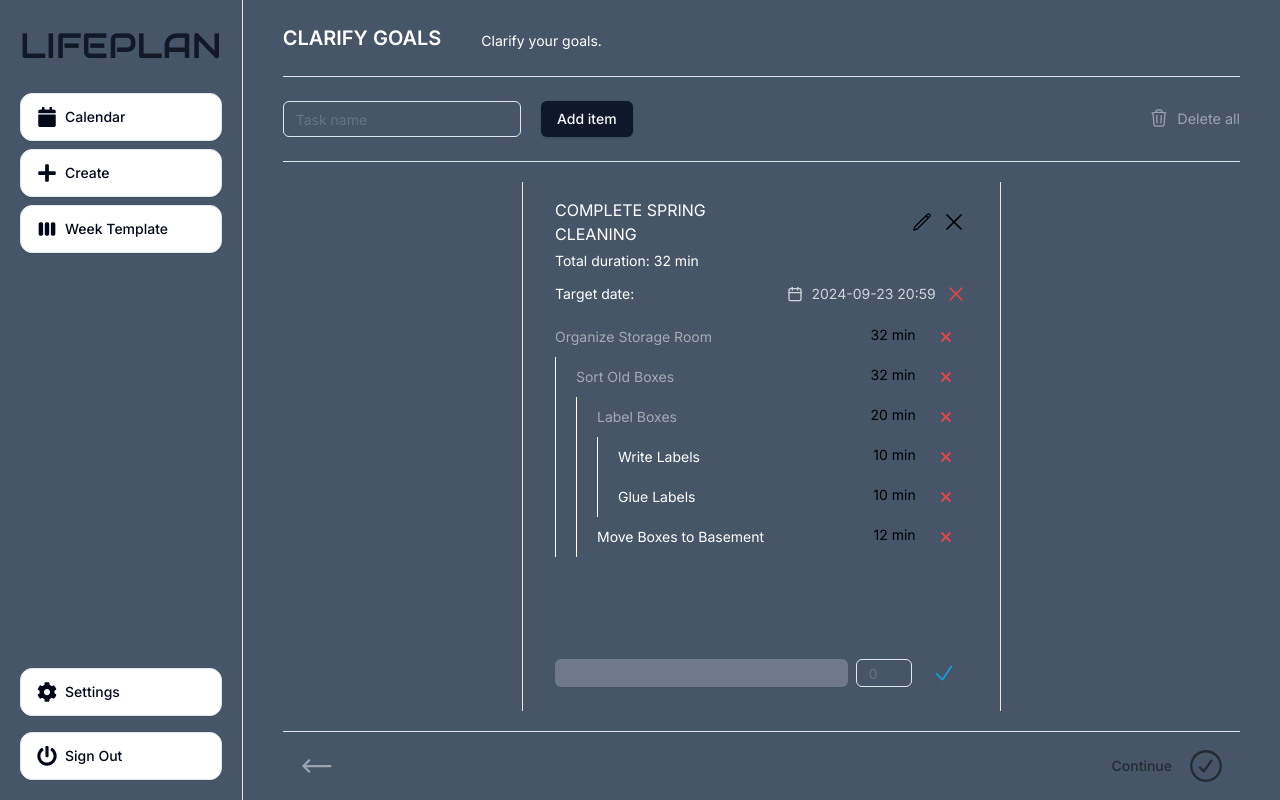
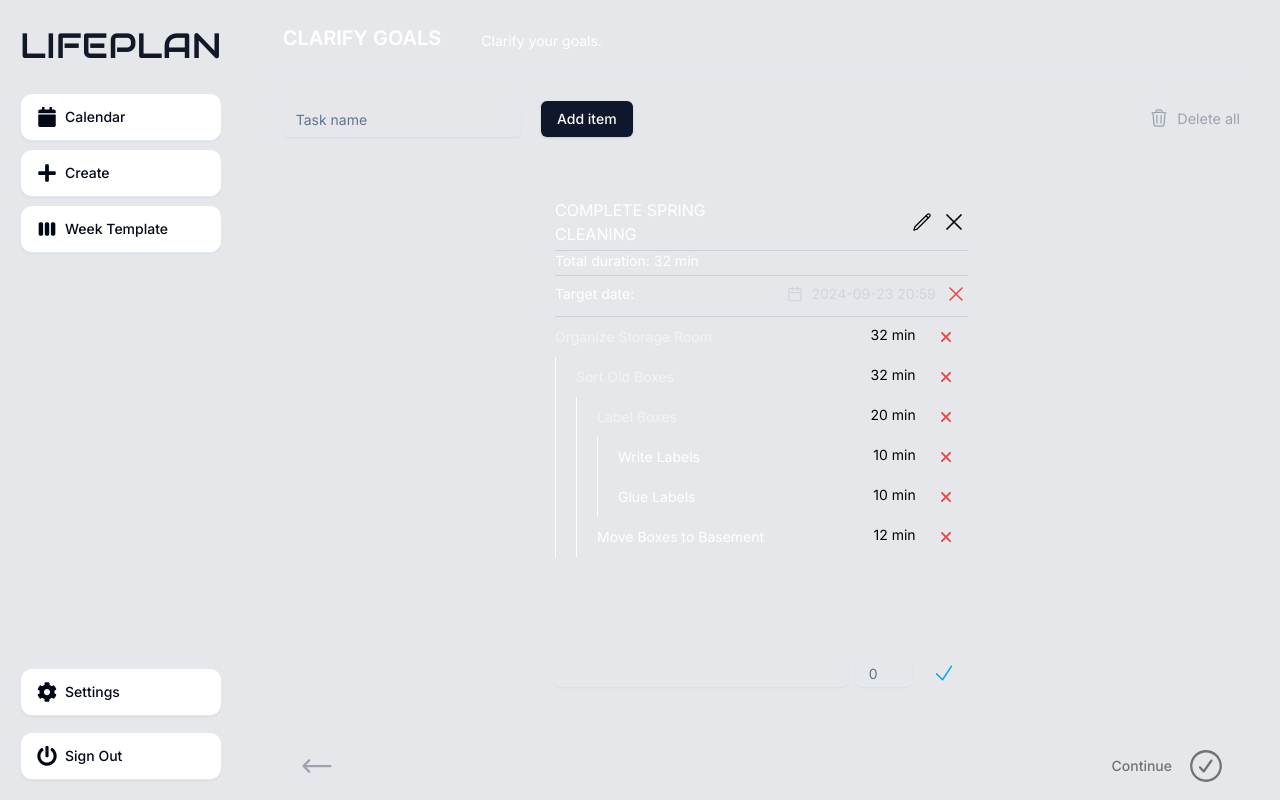
Before and after one commit to marcusryden92/lifeplan, a Next.js app: page /create/clarify-goals in a window 1280 px wide. Built offline with nearby package versions, Linux system fonts and the light colour scheme; no server answers.

Commit message:
set background white

```diff
--- a/app/(protected)/layout.tsx
+++ b/app/(protected)/layout.tsx
@@ -6,7 +6,7 @@ interface ProtectedLayoutProps {
 
 const ProtectedLayout = ({ children }: ProtectedLayoutProps) => {
   return (
-    <div className="h-full w-full flex flex-col lg:flex-row lg:items-center bg-slate-600">
+    <div className="h-full w-full flex flex-col lg:flex-row lg:items-center bg-gray-200">
       <Navbar />
       <div className="h-full w-full border-l border-gray-200">{children}</div>
     </div>
```
